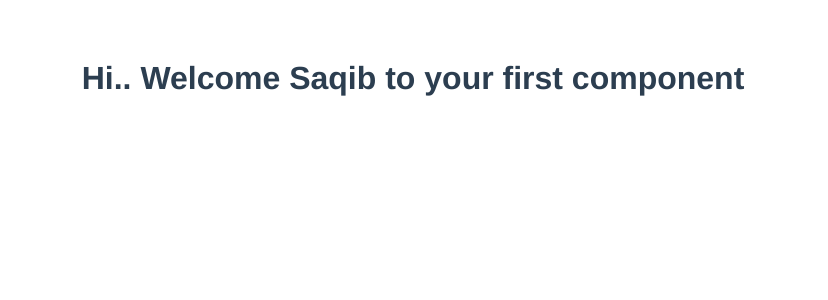
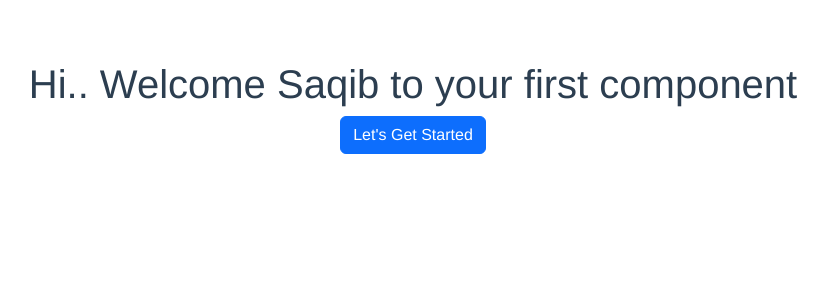
Before and after one commit to MuhammadSaqib786/Vue-Apps, a Vue app in the folder myFirstApp/: page / in a window 1280 px wide. Shown: the top 300 px of the page, without its empty margins (227-1055 px from the left). Built offline with nearby package versions, Linux system fonts and the light colour scheme.

Commit message:
import and use bootstrap

```diff
--- a/myFirstApp/src/App.vue
+++ b/myFirstApp/src/App.vue
@@ -19,6 +19,8 @@ export default {
 </script>
 
 <style>
+
+  @import "../node_modules/bootstrap/dist/css/bootstrap.min.css";
 #app {
   font-family: 'Avenir', Helvetica, Arial, sans-serif;
   -webkit-font-smoothing: antialiased;
--- a/myFirstApp/src/components/Posts.vue
+++ b/myFirstApp/src/components/Posts.vue
@@ -3,6 +3,7 @@
     <h1>
         Hi.. Welcome Saqib to your first component
     </h1>
+    <button class="btn btn-primary">Let's Get Started</button>
 </div>
 </template>
 
```
